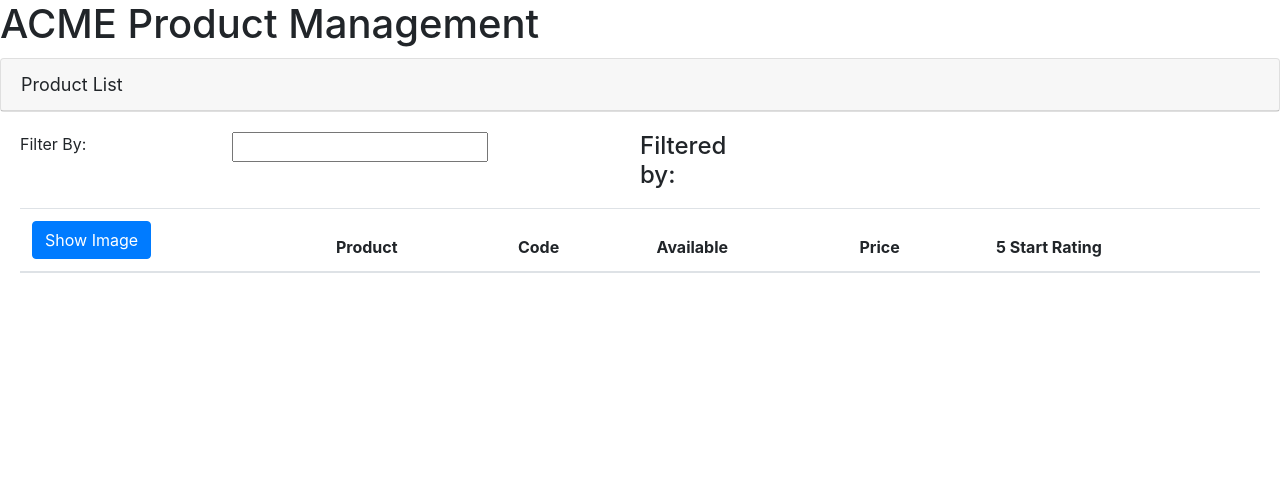
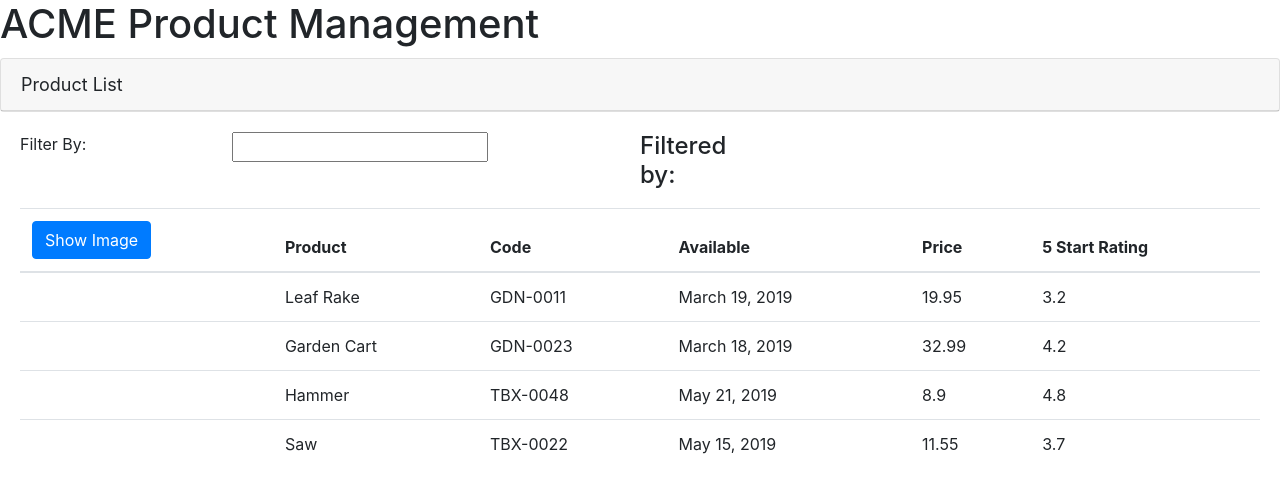
Before and after one commit to SteveMustanski/APM, an Angular app: page / in a window 1280 px wide. Shown: the top 492 px of the page. Built offline with nearby package versions, Linux system fonts and the light colour scheme.

Commit message:
added product data and ngFor to display data

```diff
--- a/src/app/products/product-list.component.html
+++ b/src/app/products/product-list.component.html
@@ -33,6 +33,14 @@
       </tr>
     </thead>
     <tbody>
+      <tr *ngFor='let product of products'>
+        <td></td>
+        <td>{{product.productName}}</td>
+        <td>{{product.productCode}}</td>
+        <td>{{product.releaseDate}}</td>
+        <td>{{product.price}}</td>
+        <td>{{product.starRating}}</td>
+      </tr>
     </tbody>
   </table>
 </div>
--- a/src/app/products/product-list.component.ts
+++ b/src/app/products/product-list.component.ts
@@ -27,6 +27,25 @@
       "price": 32.99,
       "starRating": 4.2,
       "imageUrl": "assets/images/garden_cart.png"
-    }
+    },{
+      "productId": 5,
+      "productName": "Hammer",
+      "productCode": "TBX-0048",
+      "releaseDate": "May 21, 2019",
+      "description": "Curved claw steel hammer",
+      "price": 8.9,
+      "starRating": 4.8,
+      "imageUrl": "assets/images/hammer.png"
+    },
+    {
+      "productId": 8,
+      "productName": "Saw",
+      "productCode": "TBX-0022",
+      "releaseDate": "May 15, 2019",
+      "description": "15-inch steel blade hand saw",
+      "price": 11.55,
+      "starRating": 3.7,
+      "imageUrl": "assets/images/saw.png"
+    },
   ];
 }
```
